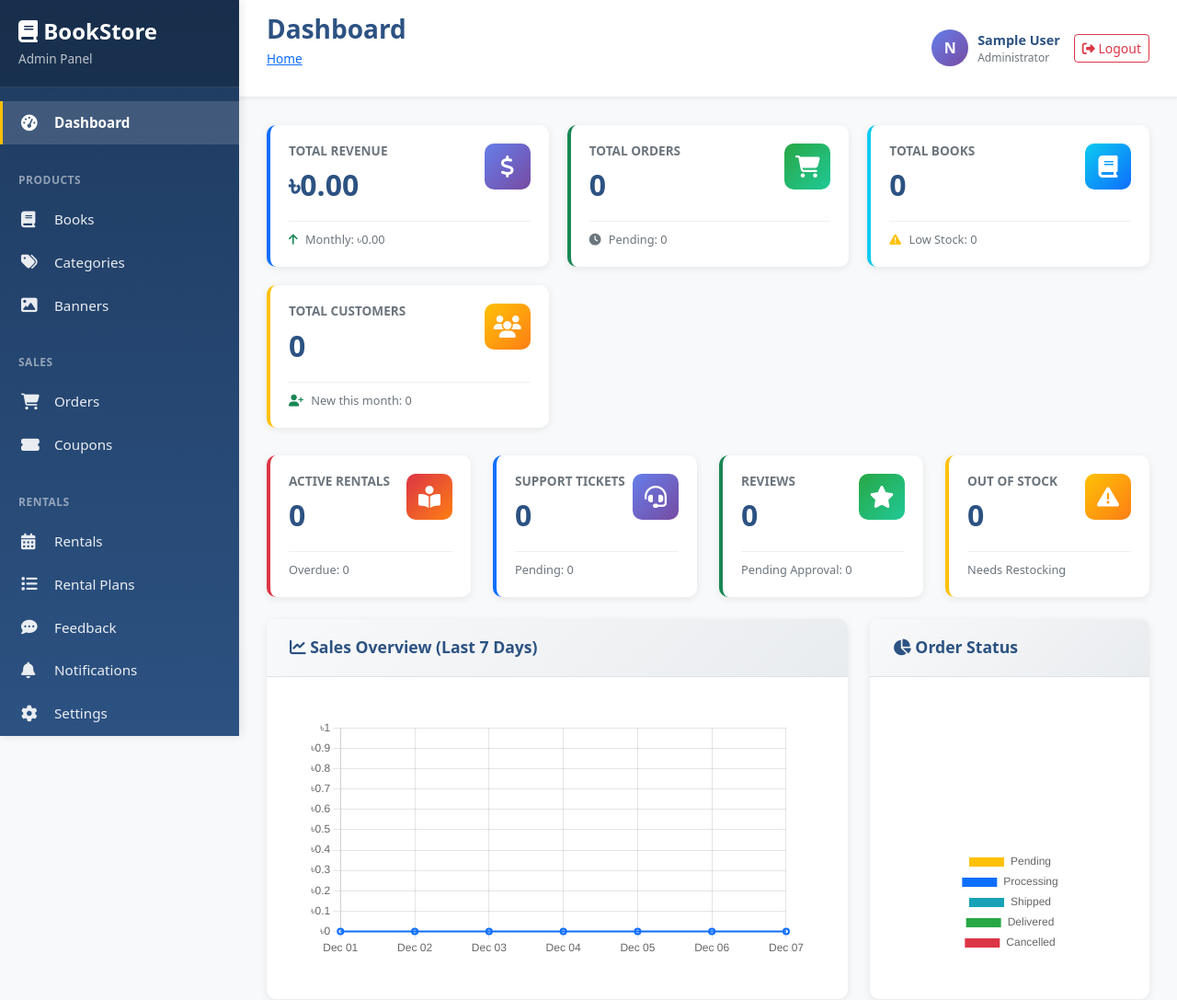
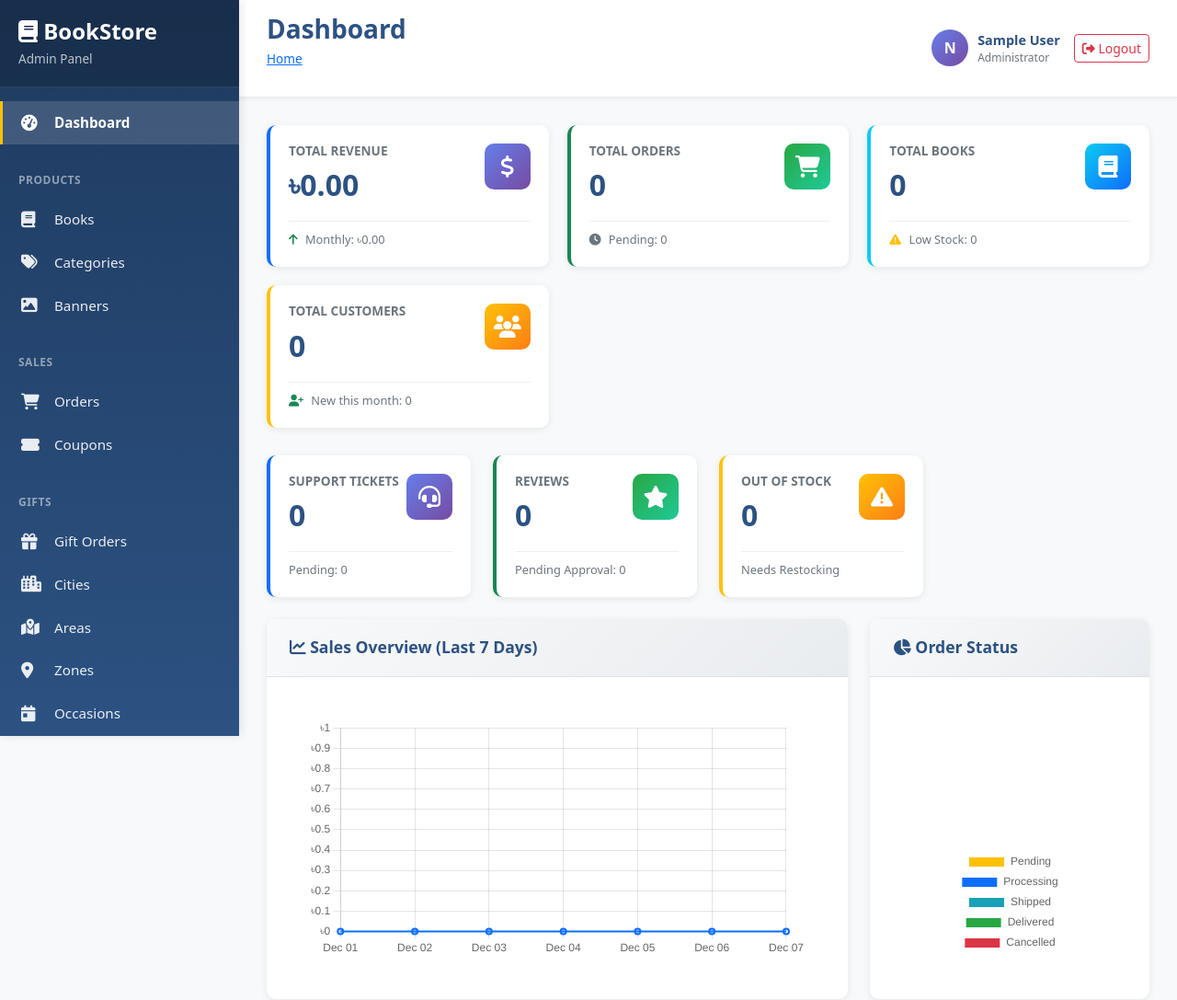
Before and after one commit to uzzalbhuiyan318/Online-Book-Store, a Django app: page /admin-panel/ in a window 1280 px wide. Shown: the top 1087 px of the page at 92% size. Run offline with Django 4.2, Linux system fonts and the light colour scheme; the visitor is signed in with stand-in values (Sample User, id 1); data comes from the database, SQL or seed files in the repository; data that the repository does not hold is empty; parts of the project's set-up code (start-up, migrations or seed data) failed here and were passed over; some libraries are stand-ins or nearby versions.

```diff
--- a/admin_panel/urls.py
+++ b/admin_panel/urls.py
@@ -43,30 +43,30 @@ urlpatterns = [
     path('coupons/<int:pk>/edit/', views.coupon_edit, name='coupon_edit'),
     path('coupons/<int:pk>/delete/', views.coupon_delete, name='coupon_delete'),
 
-    # Rental Management
-    path('rentals/', views.rental_list, name='rental_list'),
-    path('rentals/plans/', views.rental_plan_list, name='rental_plan_list'),
-    path('rentals/plans/add/', views.rental_plan_add, name='rental_plan_add'),
-    path('rentals/plans/<int:pk>/edit/', views.rental_plan_edit, name='rental_plan_edit'),
-    path('rentals/plans/<int:pk>/delete/', views.rental_plan_delete, name='rental_plan_delete'),
-    path('rentals/plans/bulk-action/', views.rental_plan_bulk_action, name='rental_plan_bulk_action'),
-    path('rentals/plans/<int:pk>/toggle-status/', views.rental_plan_toggle_status, name='rental_plan_toggle_status'),
-    path('rentals/settings/', views.rental_settings, name='rental_settings'),
-    path('rentals/bulk-action/', views.rental_bulk_action, name='rental_bulk_action'),
-    path('rentals/<str:rental_number>/', views.rental_detail, name='rental_detail'),
-    path('rentals/<str:rental_number>/update-status/', views.rental_update_status, name='rental_update_status'),
-    path('rentals/history/', views.rental_status_history_list, name='rental_status_history_list'),
-
-    # Rental Feedback Management
-    path('rentals/feedback/', views.rental_feedback_list, name='rental_feedback_list'),
-    path('rentals/feedback/<int:pk>/approve/', views.rental_feedback_approve, name='rental_feedback_approve'),
-    path('rentals/feedback/<int:pk>/respond/', views.rental_feedback_respond, name='rental_feedback_respond'),
-    path('rentals/feedback/<int:pk>/delete/', views.rental_feedback_delete, name='rental_feedback_delete'),
-    path('rentals/feedback/bulk-action/', views.rental_feedback_bulk_action, name='rental_feedback_bulk_action'),
-
-    # Rental Notification Management
-    path('rentals/notifications/', views.rental_notification_list, name='rental_notification_list'),
-    path('rentals/notifications/bulk-action/', views.rental_notification_bulk_action, name='rental_notification_bulk_action'),
+    # Rental Management URLs - Disabled (models preserved, UI hidden)
+    # path('rentals/', views.rental_list, name='rental_list'),
+    # path('rentals/plans/', views.rental_plan_list, name='rental_plan_list'),
+    # path('rentals/plans/add/', views.rental_plan_add, name='rental_plan_add'),
+    # path('rentals/plans/<int:pk>/edit/', views.rental_plan_edit, name='rental_plan_edit'),
+    # path('rentals/plans/<int:pk>/delete/', views.rental_plan_delete, name='rental_plan_delete'),
+    # path('rentals/plans/bulk-action/', views.rental_plan_bulk_action, name='rental_plan_bulk_action'),
+    # path('rentals/plans/<int:pk>/toggle-status/', views.rental_plan_toggle_status, name='rental_plan_toggle_status'),
+    # path('rentals/settings/', views.rental_settings, name='rental_settings'),
+    # path('rentals/bulk-action/', views.rental_bulk_action, name='rental_bulk_action'),
+    # path('rentals/<str:rental_number>/', views.rental_detail, name='rental_detail'),
+    # path('rentals/<str:rental_number>/update-status/', views.rental_update_status, name='rental_update_status'),
+    # path('rentals/history/', views.rental_status_history_list, name='rental_status_history_list'),
+    #
+    # # Rental Feedback Management
+    # path('rentals/feedback/', views.rental_feedback_list, name='rental_feedback_list'),
+    # path('rentals/feedback/<int:pk>/approve/', views.rental_feedback_approve, name='rental_feedback_approve'),
+    # path('rentals/feedback/<int:pk>/respond/', views.rental_feedback_respond, name='rental_feedback_respond'),
+    # path('rentals/feedback/<int:pk>/delete/', views.rental_feedback_delete, name='rental_feedback_delete'),
+    # path('rentals/feedback/bulk-action/', views.rental_feedback_bulk_action, name='rental_feedback_bulk_action'),
+    #
+    # # Rental Notification Management
+    # path('rentals/notifications/', views.rental_notification_list, name='rental_notification_list'),
+    # path('rentals/notifications/bulk-action/', views.rental_notification_bulk_action, name='rental_notification_bulk_action'),
 
     # Banner Management
     path('banners/', views.banner_list, name='banner_list'),
--- a/bookstore_project/urls.py
+++ b/bookstore_project/urls.py
@@ -19,7 +19,7 @@ urlpatterns += i18n_patterns(
     path('orders/', include('orders.urls')),
     path('payments/', include('payments.urls')),
     path('admin-panel/', include('admin_panel.urls')),
-    path('rentals/', include('rentals.urls')),
+    # path('rentals/', include('rentals.urls')),  # Rental UI disabled - models preserved
     path('support/', include('support.urls')),
     path('api/', include('books.api_urls')),
     prefix_default_language=False,
--- a/templates/admin_panel/base.html
+++ b/templates/admin_panel/base.html
@@ -71,33 +71,8 @@
                     </a>
                 </div>
 
-                <!-- Rentals -->
-                <div class="admin-nav-section">
-                    <div class="admin-nav-section-title">Rentals</div>
-                    <a href="{% url 'admin_panel:rental_list' %}" class="admin-nav-item {% if 'rental' in request.path and 'plan' not in request.path and 'feedback' not in request.path and 'notification' not in request.path %}active{% endif %}">
-                        <i class="fas fa-calendar-alt"></i>
-                        <span>Rentals</span>
-                        {% if overdue_rentals %}
-                        <span class="badge bg-danger">{{ overdue_rentals }}</span>
-                        {% endif %}
-                    </a>
-                    <a href="{% url 'admin_panel:rental_plan_list' %}" class="admin-nav-item {% if 'plan' in request.path %}active{% endif %}">
-                        <i class="fas fa-list"></i>
-                        <span>Rental Plans</span>
-                    </a>
-                    <a href="{% url 'admin_panel:rental_feedback_list' %}" class="admin-nav-item {% if 'feedback' in request.path %}active{% endif %}">
-                        <i class="fas fa-comment-dots"></i>
-                        <span>Feedback</span>
-                    </a>
-                    <a href="{% url 'admin_panel:rental_notification_list' %}" class="admin-nav-item {% if 'notification' in request.path %}active{% endif %}">
-                        <i class="fas fa-bell"></i>
-                        <span>Notifications</span>
-                    </a>
-                    <a href="{% url 'admin_panel:rental_settings' %}" class="admin-nav-item {% if 'settings' in request.path %}active{% endif %}">
-                        <i class="fas fa-cog"></i>
-                        <span>Settings</span>
-                    </a>
-                </div>
+
+                <!-- Rentals section removed - UI disabled, models preserved -->
 
                 <!-- Gifts -->
                 <div class="admin-nav-section">
--- a/templates/admin_panel/dashboard.html
+++ b/templates/admin_panel/dashboard.html
@@ -75,22 +75,6 @@
 
 <!-- Additional Stats Row -->
 <div class="row mb-4">
-    <div class="col-md-3">
-        <div class="admin-stat-card danger">
-            <div class="admin-stat-header">
-                <div class="admin-stat-content">
-                    <h6>Active Rentals</h6>
-                    <div class="stat-value">{{ active_rentals }}</div>
-                </div>
-                <div class="admin-stat-icon danger">
-                    <i class="fas fa-book-reader"></i>
-                </div>
-            </div>
-            <div class="admin-stat-footer">
-                Overdue: {{ overdue_rentals }}
-            </div>
-        </div>
-    </div>
 
     <div class="col-md-3">
         <div class="admin-stat-card">
```
Also changed, not shown: bookstore_project/settings.py (+15 -16 lines), templates/base.html (+0 -7 lines), templates/books/book_detail.html (+2 -17 lines).
